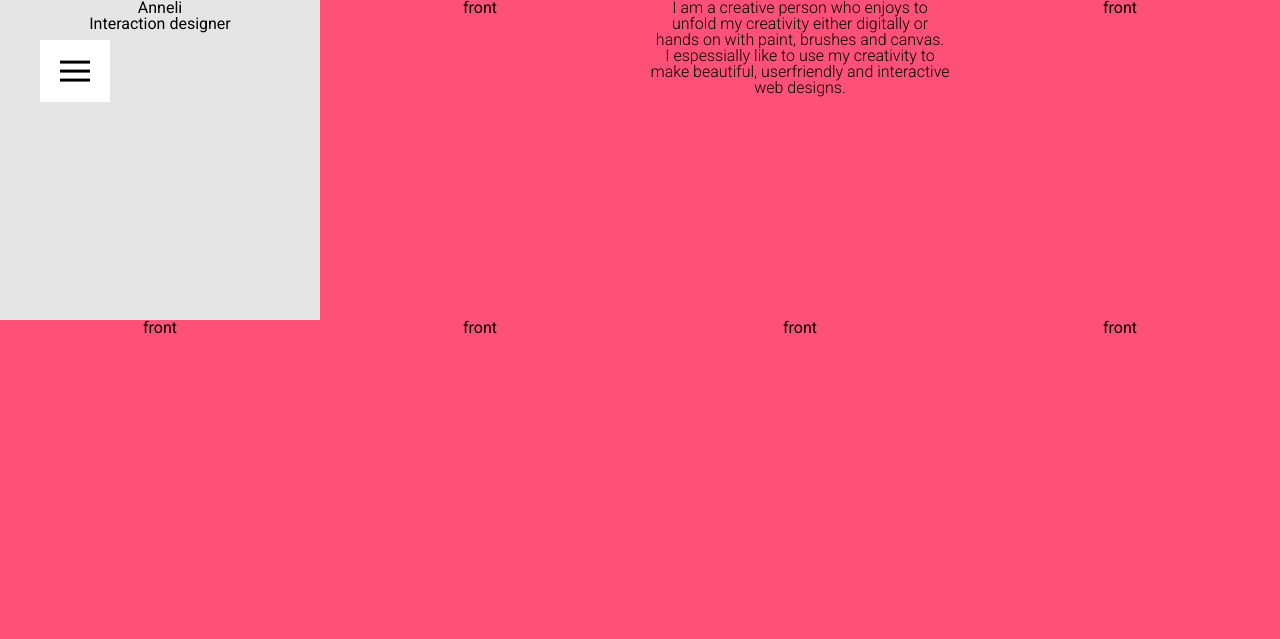
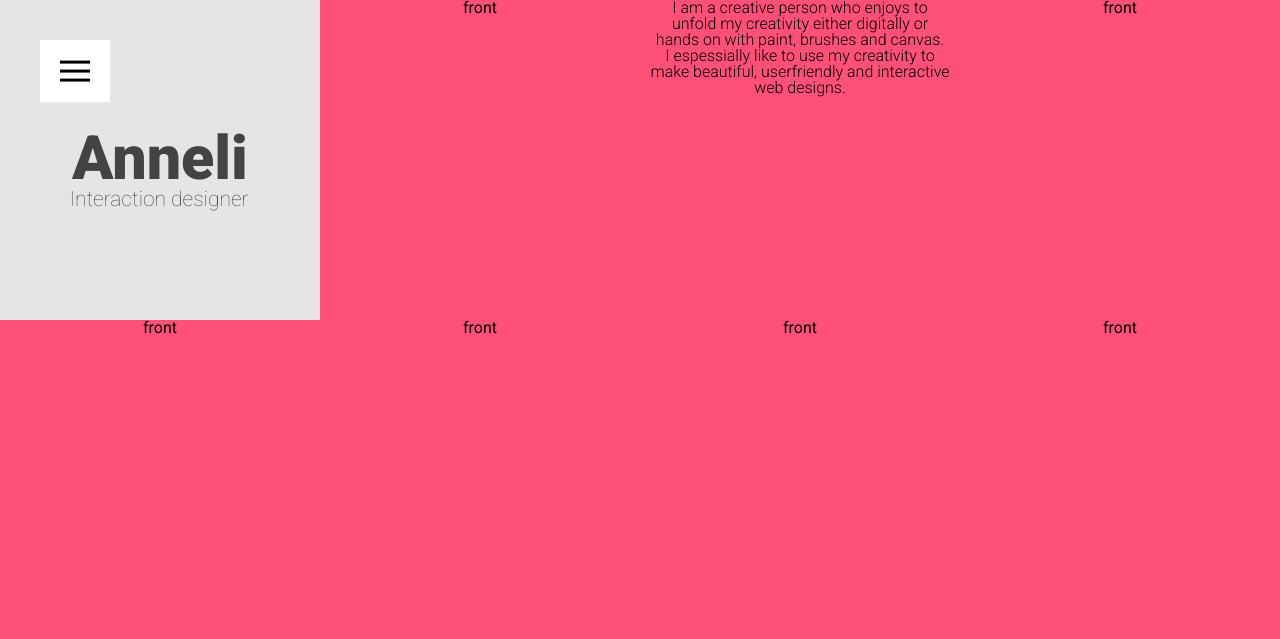
Before and after one commit to anneliulsberg/anne.li, a PHP site: page / in a window 1280 px wide. Shown: the top 639 px of the page. Run offline with PHP 8.4, Linux system fonts and the light colour scheme.

Commit message:
Styled the first card

```diff
--- a/css/main.css
+++ b/css/main.css
@@ -73,6 +73,34 @@
 
 /* style the slides
 --------------------------------------------- */
+
+#card-1 .card__front {
+	background-color: #ffffff;
+}
+
+#card-1 .card__front h1 {
+	color: #434343;
+	font-size: 61px;
+	font-weight: 900;
+	margin-top: 40%;
+}
+
+#card-1 .card__front h2 {
+	color: #434343;
+	font-size: 21px;
+	font-weight: 100;
+	text-indent: -2px;
+}
+
+#card-1 .card__front:hover {
+	background-color: rgba(0, 0, 0, 0.1);
+}
+
+#card-1 .card__back {
+	background-image: url(../images/me.jpg);
+	background-size: 100%;
+	background-repeat: no-repeat;
+}
 
 #slogan-wrapper {
 	clear: left;
--- a/index.php
+++ b/index.php
@@ -15,7 +15,7 @@
 
 		<div class="content" id="intro">
 
-			<div id="portrait" class="card effect__click">
+			<div id="card-1" class="card effect__click">
 			 	<div class="card__front">
 					<a class="card__text hover-cards">
 						<h1>Anneli</h1>
```
Also changed, not shown: images/me.jpg (added).
